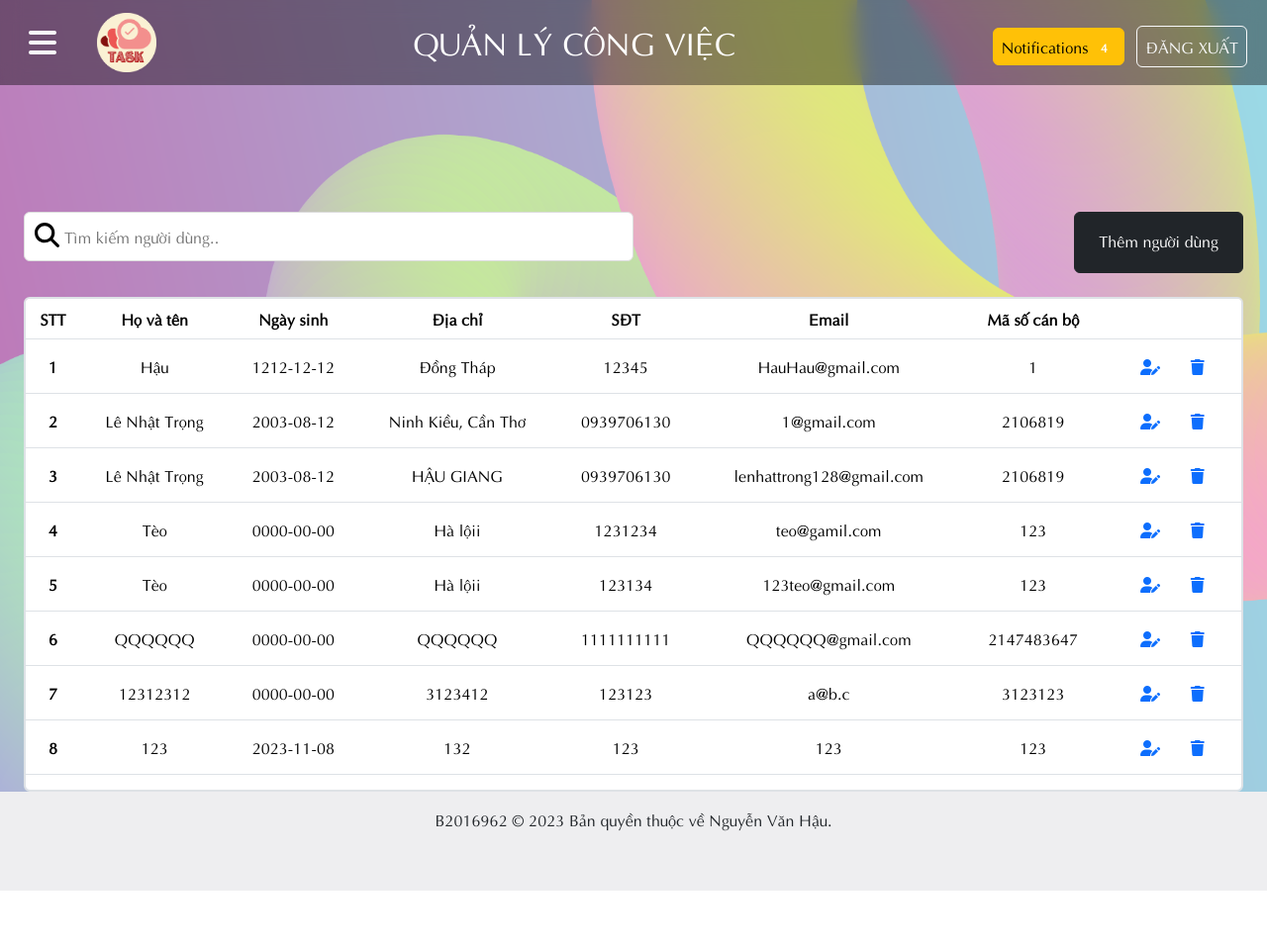
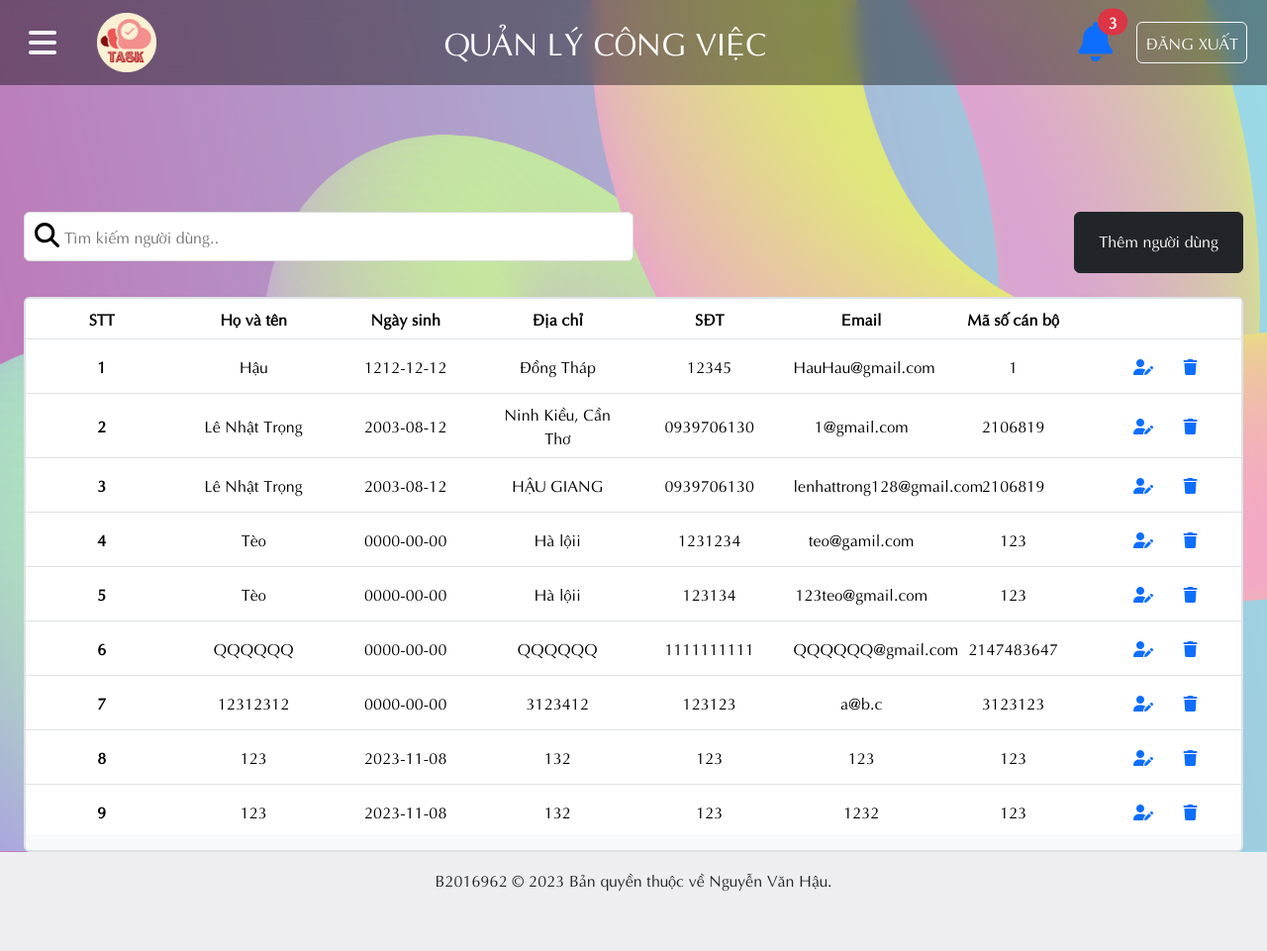
Before and after one commit to nTrong128/Job-Management, a PHP site: page /Admin/ad_nguoidung_ds.php in a window 1280 px wide. Shown: the whole page at 99% size. Before the commit the page ends 900 px from the top, so only its background shows below. Run offline with PHP 8.4, Linux system fonts and the light colour scheme; data comes from the database, SQL or seed files in the repository; both versions use the stored data as it was after the commit.

Commit message:
redesign notification

```diff
--- a/Admin/ad_loaicongviec_ds.php
+++ b/Admin/ad_loaicongviec_ds.php
@@ -78,7 +78,7 @@ if ($ds_thongbao->num_rows > 0):
                                         <p class="item-info"><?php echo $date_out?></p>
                                         <div class="d-flex justify-content-between">
                                             <p class="item-info"><?php echo $thongbao['TB_ND']?></p>
-                                            <a class="btn btn-dark text-decoration-none" href="ad_thongbao_xoa.php?thongbao_ma=<?php echo $thongbao['TB_MA'];?>">
+                                            <a class="btn btn-danger text-decoration-none" href="ad_thongbao_xoa.php?thongbao_ma=<?php echo $thongbao['TB_MA'];?>">
                                                 Xoá
                                             </a>
                                         </div>
@@ -144,9 +144,9 @@ else:?><h5 class="card-title m-0"><?php echo "Tạm thời không có thông bá
             <a href="ad_loaicongviec_them.php" class="btn btn-dark p-3 px-4">Thêm loại công việc mới</a>
         </div>
 
-        <div class="m-auto jobs_table table_job_scroll w-75 d-flex justify-content-center">
+        <div class="m-auto w-75 d-flex justify-content-center">
 
-            <table id="dataTable" class="tableFixHead table text-center align-middle ">
+            <table id="dataTable" class=" table text-center align-middle ">
                 <thead class="align-middle">
                     <tr>
                         <th scope="col">STT</th>
--- a/Admin/ad_nguoidung_ds.php
+++ b/Admin/ad_nguoidung_ds.php
@@ -1,4 +1,5 @@
-<?php include_once '../condb/condb.php'; ?>
+<?php include_once '../condb/condb.php';
+include_once './ad_thongbao.php'; ?>
 <!DOCTYPE html>
 <html lang="en">
 
@@ -25,28 +26,78 @@
             <div class="container-fluid">
                 <a class="navbar-brand text-white fs-4" href="trangchu.php"><img src="../image/logo.png" style="width: 60px;" class="w3-circle"></a>
                 <a class="navbar-brand text-white fs-2"> QUẢN LÝ CÔNG VIỆC </a>
+                <div class="d-flex">
+                    <div class="dropdown mx-4 position-relative">
+                        <span class="position-absolute top-0 start-100 fs-6 translate-middle badge bg-danger rounded-pill badge-danger">
+                            <?php echo $soluong_thongbao; ?>
+                            <span class="visually-hidden">unread messages</span>
+                        </span>
+                        <a id="dLabel" role="button" data-toggle="dropdown" data-target="#" href="#">
+                            <i class="fs-1 fa-solid fa-bell"></i>
+                        </a>
+                        <ul class="dropdown-menu notifications" role="menu" aria-labelledby="dLabel">
+                            <div class="notification-heading d-flex justify-content-between">
+                                <h4 class="">Thông báo</h4>
+                                <form id="form" name="form" method="POST" onsubmit="return validateForm()" class="">
+                                    <button type="dochet" name="dochet" onclick="reloadPageContentOnSubmit()" class="btn btn-dark menu-title">Đánh dấu tất cả là đã đọc</button>
+                                </form>
 
-                <div class="">
-                    <?php if (isset($_SESSION['success'])) : ?>
-                    <div class="error success">
-                        <h3>
-                            <?php
-                        echo $_SESSION['success'];
-                        unset($_SESSION['success']);
-                        ?>
-                        </h3>
+                            </div>
+                            <li class="divider"></li>
+                            <div class="notifications-wrapper">
+                                <?php
+if ($ds_thongbao->num_rows > 0):
+    while ($thongbao = mysqli_fetch_assoc($ds_thongbao)):;
+        ?>
+                                <div class="content" href="#">
+                                    <div class="notification-item <?php if ($thongbao['TB_XEM'] == '0') echo "unread" ?>">
+
+                                        <div class="d-flex justify-content-between">
+                                            <h4 class="item-title"><?php echo $thongbao['CV_TEN'] ?></h4>
+                                            <?php
+                                        if ($thongbao['TB_XEM'] == '0'):
+                                        ?>
+                                            <a class="text-decoration-none  btn btn-dark" href="ad_thongbao_doc.php?thongbao_ma=<?php echo $thongbao['TB_MA'];?>">
+                                                Đánh dấu đã đọc
+                                            </a>
+                                            <?php else: ?>
+                                            <a class="text-decoration-none btn btn-dark" href="ad_thongbao_chuadoc.php?thongbao_ma=<?php echo $thongbao['TB_MA'];?>">
+                                                Đánh dấu là chưa đọc
+                                            </a>
+                                            <?php endif;?>
+                                        </div>
+                                        <p class="item-info">Người thực hiện: <?php echo $thongbao['ND_HOTEN'] ?></p>
+                                        <?php
+                                        // $start_date = date_create($thongbao['TB_TG']);
+
+                                        // $date_out = timeAgo($start_date);
+                                        $date_out = timeAgo($thongbao['TB_TG']);
+
+                                        ?>
+                                        <p class="item-info"><?php echo $date_out?></p>
+                                        <div class="d-flex justify-content-between">
+                                            <p class="item-info"><?php echo $thongbao['TB_ND']?></p>
+                                            <a class="btn btn-danger text-decoration-none" href="ad_thongbao_xoa.php?thongbao_ma=<?php echo $thongbao['TB_MA'];?>">
+                                                Xoá
+                                            </a>
+                                        </div>
+                                    </div>
+                                </div>
+                                <div class="noti-container">
+                                    <?php
+    endwhile;
+else:?><h5 class="card-title m-0"><?php echo "Tạm thời không có thông báo.";endif;?></h5>
+                                </div>
+
+                            </div>
+                            <li class="divider"></li>
+                            <div class="notification-footer">
+                            </div>
+                        </ul>
                     </div>
-
-                    <?php endif ?>
-
-
-                    <button type="button" class="btn btn-warning px-2 me-2">
-                        Notifications <span class="badge badge-light">4</span>
-                    </button>
-                    <a class="btn btn-outline-light px-2 py-2 me-2" href="../User/trangchu.php" role="button">ĐĂNG XUẤT</a>
-
-
+                    <a class="btn btn-outline-light px-2 py-2 me-2" href="../User/dangxuat.php" role="button">ĐĂNG XUẤT</a>
                 </div>
+            </div>
             </div>
         </nav>
     </header>
@@ -91,7 +142,7 @@
             <input class="rounded-2" type="text" id="searchBar" placeholder="Tìm kiếm người dùng.." title="Nhập thông tin người dùng">
             <a href="ad_nguoidung_them.php" class="btn btn-dark p-3 px-4">Thêm người dùng</a>
         </div>
-        <div class="jobs_table table_job_scroll mx-4 ms-4 rounded bg-light  border border-2">
+        <div class="mx-4 ms-4 rounded bg-light  border border-2">
             <table id="dataTable" class="table tableFixHead text-center align-middle">
                 <thead class="align-middle">
                     <tr>
--- a/Admin/ad_thongke.php
+++ b/Admin/ad_thongke.php
@@ -1,4 +1,5 @@
-<?php include_once '../condb/condb.php'; ?>
+<?php include_once '../condb/condb.php';
+include_once './ad_thongbao.php'; ?>
 <!DOCTYPE html>
 <html lang="en">
 
@@ -15,7 +16,6 @@
 </head>
 
 <body>
-
     <header>
         <nav class="navbar_container navbar  navbar-expand-lg">
             <button class=" btn mx-3" type="button" data-bs-toggle="offcanvas" data-bs-target="#offcanvasExample" aria-controls="offcanvasExample">
@@ -75,7 +75,7 @@ if ($ds_thongbao->num_rows > 0):
                                         <p class="item-info"><?php echo $date_out?></p>
                                         <div class="d-flex justify-content-between">
                                             <p class="item-info"><?php echo $thongbao['TB_ND']?></p>
-                                            <a class="btn btn-dark text-decoration-none" href="ad_thongbao_xoa.php?thongbao_ma=<?php echo $thongbao['TB_MA'];?>">
+                                            <a class="btn btn-danger text-decoration-none" href="ad_thongbao_xoa.php?thongbao_ma=<?php echo $thongbao['TB_MA'];?>">
                                                 Xoá
                                             </a>
                                         </div>
--- a/styles/style.css
+++ b/styles/style.css
@@ -120,18 +120,18 @@ main {
     #b985be 100%
   );
 }
-.table_job_scroll::-webkit-scrollbar {
+::-webkit-scrollbar {
   width: 10px;
 }
 
 /* Track */
-.table_job_scroll::-webkit-scrollbar-track {
+::-webkit-scrollbar-track {
   border-radius: 40px;
   background-color: #fafafa;
 }
 
 /* Handle */
-.table_job_scroll::-webkit-scrollbar-thumb {
+::-webkit-scrollbar-thumb {
   background-color: #ccc;
   border-radius: 50px;
 }
@@ -182,18 +182,20 @@ main {
   border: none;
 }
 
-.tableFixHead {
-  overflow: auto;
-  height: 100px;
+table {
+  width: 100%;
 }
-.tableFixHead thead th {
-  position: sticky;
-  top: 0;
-  z-index: 1;
+thead,
+tbody tr {
+  display: table;
+  width: 100%;
+  table-layout: fixed;
 }
-table {
-  border-collapse: collapse;
-  width: 100%;
+tbody {
+  display: block;
+  overflow-y: auto;
+  table-layout: fixed;
+  max-height: 500px;
 }
 
 /* CSS used here will be applied after bootstrap.css */
@@ -210,7 +212,7 @@ table {
 
 .notifications-wrapper {
   overflow: auto;
-  max-height: 250px;
+  max-height: 220px;
 }
 
 .menu-title {
@@ -247,20 +249,20 @@ table {
   border: solid 1px #ccc;
   padding: 10px;
   margin: 5px;
-  background: #ffffff;
+  background: #ccc;
   border-radius: 4px;
 }
 .notification-item.unread {
+  background-color: #fff !important;
+}
+
+.noti_container.unread {
+  background-color: #fff;
+}
+.noti_container {
   background-color: #ccc;
 }
-.unread {
-  background-color: #ccc !important;
-}
-.noti_container {
-  background-color: white;
-}
 .dropdown-menu.notifications {
-  z-index: 10;
   transform: translateX(-250px);
   width: 400px;
 }
```
Also changed, not shown: Admin/ad_congviec_ds.php (+5 -6 lines), Admin/ad_trangchu.php (+4 -5 lines), nlcskhmt.sql (+56 -22 lines). Lines whose indentation alone changed are shown as unchanged.
